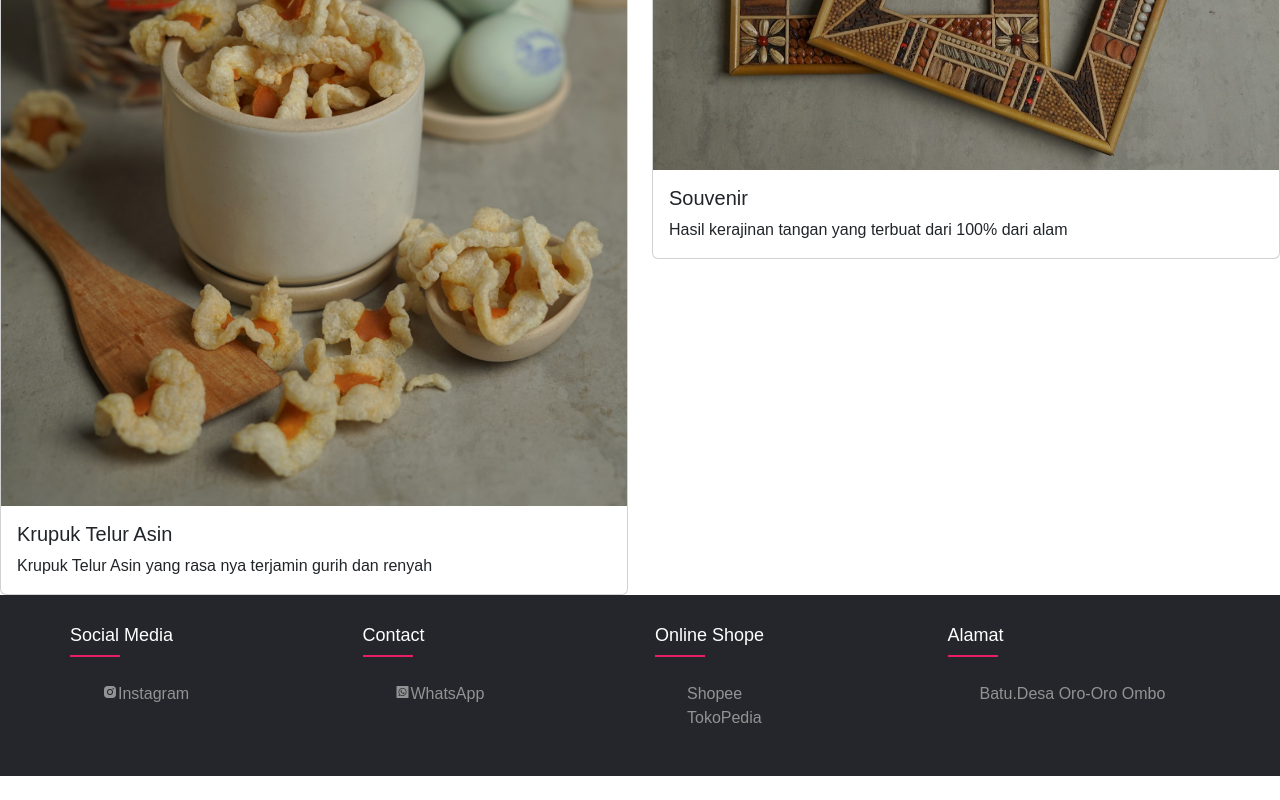
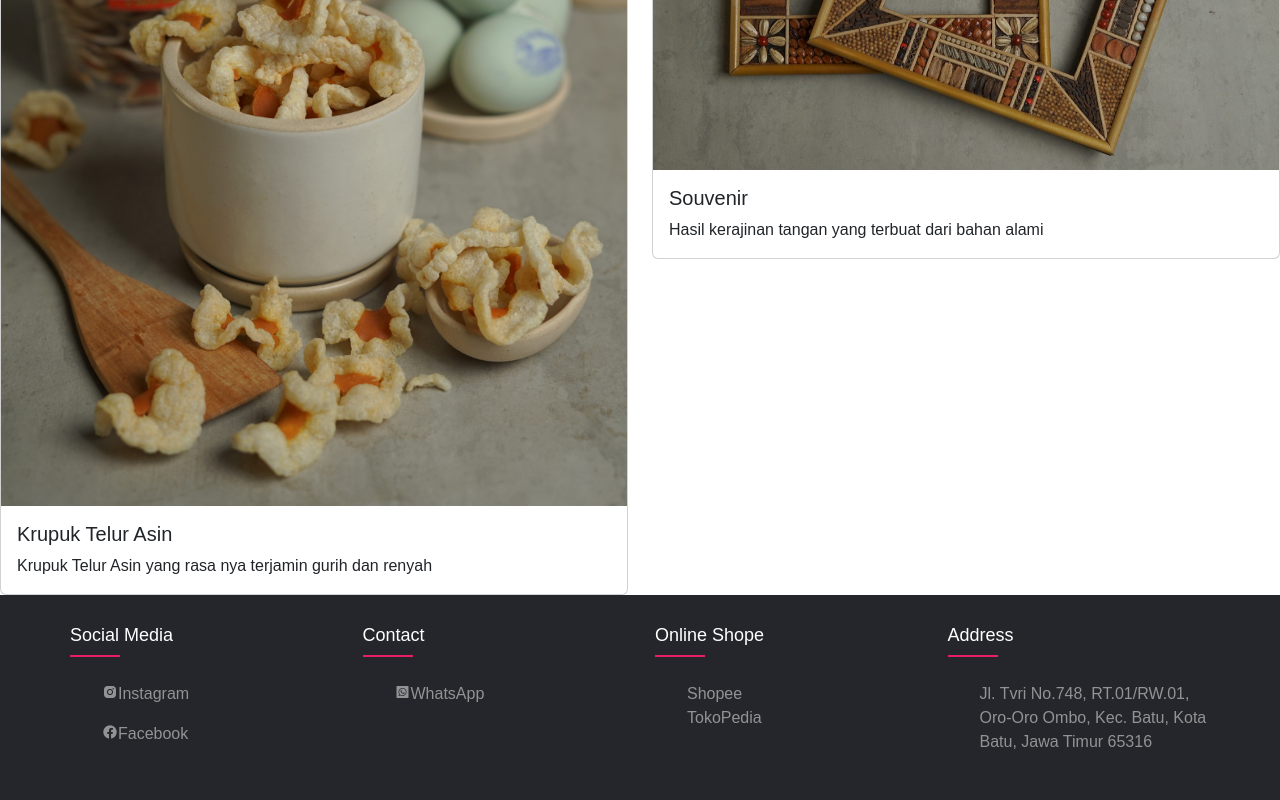
Before and after one commit to Rifai-13/TelurAsinAsap, a plain HTML site: page index.html in a window 1280 px wide. Shown: the part 1539-2339 px from the top of the page. Before the commit the page ends 2315 px from the top, so only its background shows below. Drawn offline with nearby package versions, Linux system fonts and the light colour scheme.

Commit message:
update link

```diff
--- a/index.html
+++ b/index.html
@@ -129,7 +129,7 @@
         <img src="Gambar/Souvenir.jpg" class="card-img-top">
         <div class="card-body">
           <h5 class="card-title">Souvenir</h5>
-          <p class="card-text">Hasil kerajinan tangan yang terbuat dari 100% dari alam</p>
+          <p class="card-text">Hasil kerajinan tangan yang terbuat dari bahan alami</p>
         </div>
       </div>
     </div>
@@ -143,24 +143,27 @@
               <ul>
                   <li><a href="https://www.instagram.com/prihantari.shop/"><i class='bx bxl-instagram-alt' ></i>Instagram</a></li>
               </ul>
+              <ul>
+                <li><a href="https://www.facebook.com/priyadi.soenardi.5?mibextid=ZbWKwL"><i class='bx bxl-facebook-circle'></i></i>Facebook</a></li>
+            </ul>
           </div>
           <div class="footer-col">
               <h4>Contact</h4>
               <ul>
-                  <li> <a href="#"><i class='bx bxl-whatsapp-square' ></i>WhatsApp</a></li>
+                  <li> <a href="https://wa.me/6281235564808"><i class='bx bxl-whatsapp-square' ></i>WhatsApp</a></li>
               </ul>
           </div>
           <div class="footer-col">
               <h4>Online Shope</h4>
               <ul>
                   <li><a href="#">Shopee</a></li>
-                  <li><a href="#">TokoPedia</a></li>
+                  <li><a href="https://www.tokopedia.com/prihantarishop?utm_campaign=Shop-165925390-17081929-270124&utm_source=whatsapp&utm_medium=share">TokoPedia</a></li>
               </ul>
           </div>
           <div class="footer-col">
-              <h4>Alamat</h4>
+              <h4>Address</h4>
               <ul>
-                  <li><a href="#">Batu.Desa Oro-oro ombo</a></li>
+                  <li><a href="https://maps.app.goo.gl/aVqLSTDbEKzZaGTb8">Jl. Tvri No.748, RT.01/RW.01, Oro-Oro Ombo, Kec. Batu, Kota Batu, Jawa Timur 65316</a></li>
               </ul>
           </div>
       </div>
```
